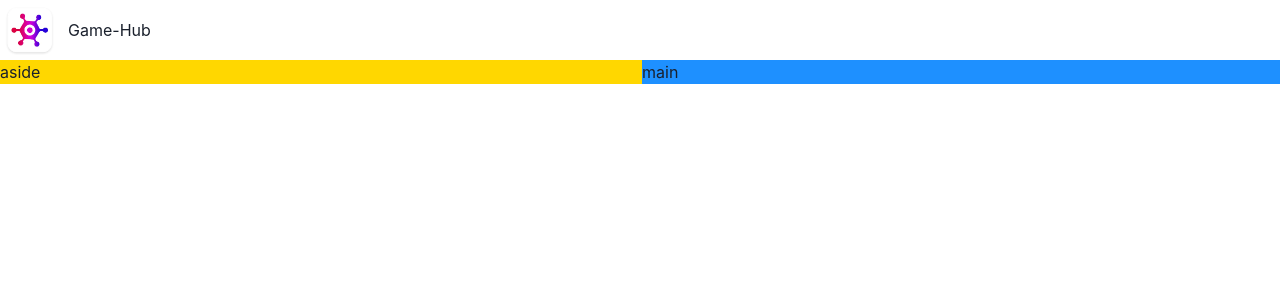
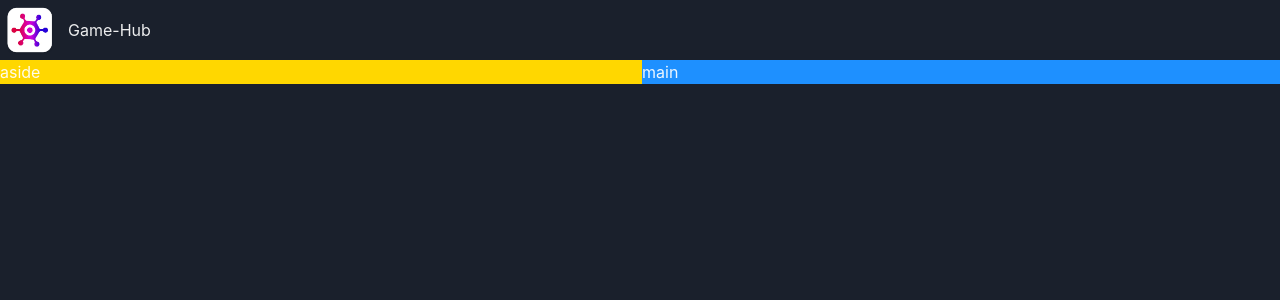
Before and after one commit to EngKhallo/game-hub, a React (Vite) app: page / in a window 1280 px wide. Shown: the top 300 px of the page. Built offline with nearby package versions, Linux system fonts and the light colour scheme.

Commit message:
Implement Dark Mode

```diff
--- a/src/main.tsx
+++ b/src/main.tsx
@@ -1,11 +1,13 @@
 import React from "react";
 import ReactDOM from "react-dom/client";
-import { ChakraProvider } from "@chakra-ui/react";
+import { ChakraProvider, ColorModeScript } from "@chakra-ui/react";
 import App from "./App.tsx";
+import theme from "./theme.ts";
 
 ReactDOM.createRoot(document.getElementById("root") as HTMLElement).render(
   <React.StrictMode>
-    <ChakraProvider>
+    <ChakraProvider theme={theme}>
+      <ColorModeScript initialColorMode={theme.config.initialColorMode} />
       <App />
     </ChakraProvider>
   </React.StrictMode>
--- /dev/null
+++ b/src/theme.ts
@@ -0,0 +1,9 @@
+import { ThemeConfig, extendTheme } from "@chakra-ui/react";
+
+const config: ThemeConfig = {
+  initialColorMode: "dark",
+};
+
+const theme = extendTheme({ config });
+
+export default theme;
```
